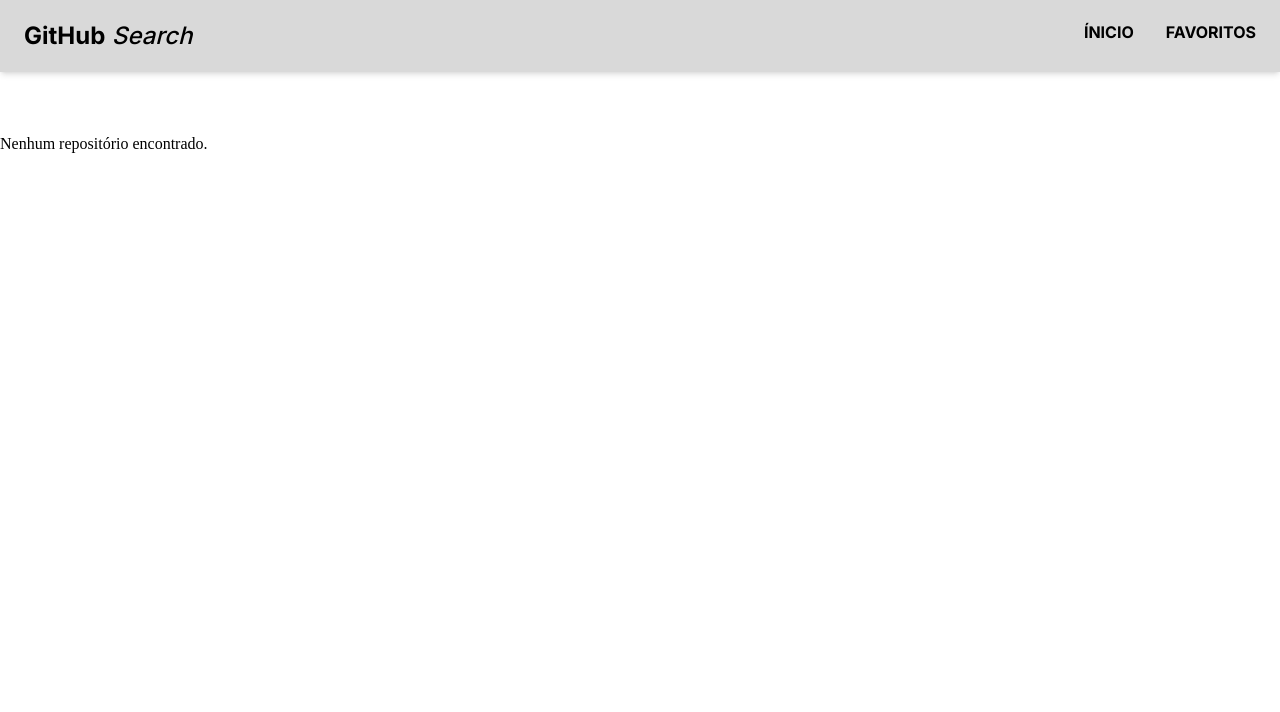
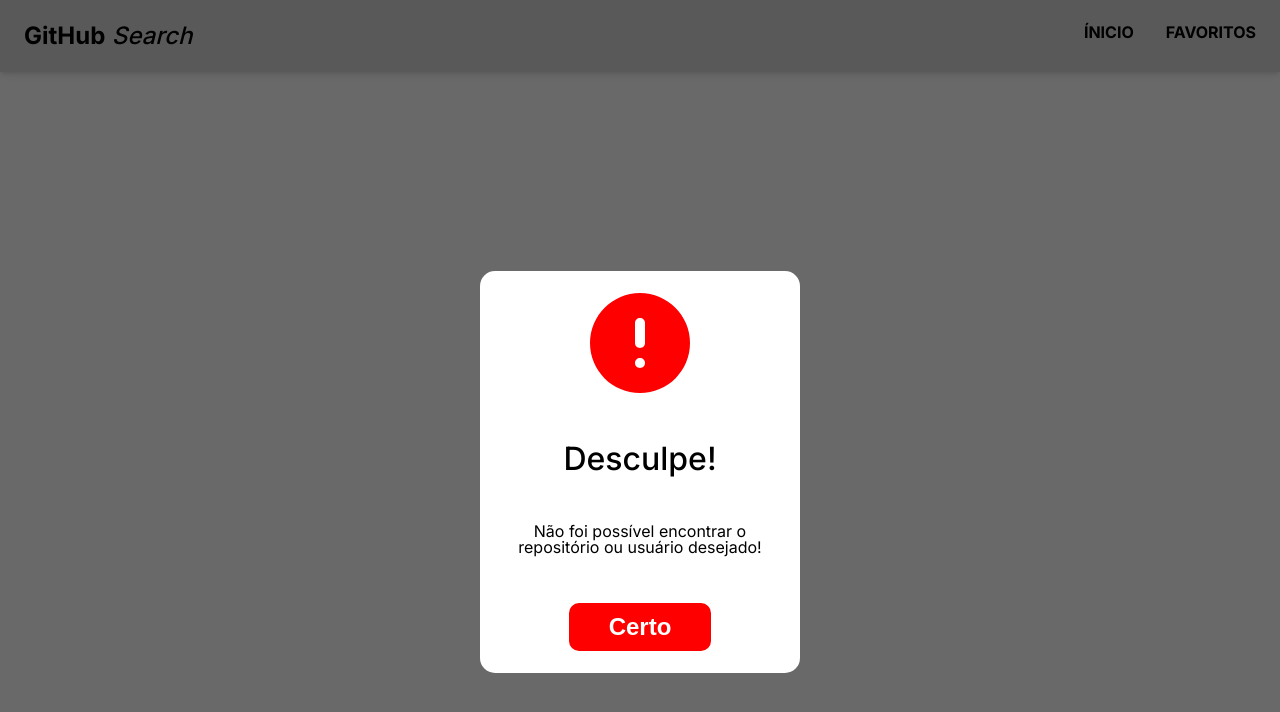
Before and after one commit to hortelaa/github_search, a Vue app: page /repositorios in a window 1280 px wide. Shown: the top 712 px of the page. Built offline with nearby package versions, Linux system fonts and the light colour scheme.

Commit message:
feat: modal de erro 100% pronto

```diff
--- a/src/App.vue
+++ b/src/App.vue
@@ -3,6 +3,7 @@
   <router-view></router-view>
 </template>
 
+
 <script setup>
 import Navbar from './components/Navbar.vue';
 </script>
--- /dev/null
+++ b/src/components/ErrorModal.vue
@@ -0,0 +1,91 @@
+<template>
+    <div class="modal-main">
+        <div class="modal-background"></div>
+        <div class="modal-body">
+            <div class="modal-card">
+                <figure>
+                    <svg width="100" height="100" viewBox="0 0 100 100" fill="none" xmlns="http://www.w3.org/2000/svg">
+                        <path
+                            d="M50 75C51.4167 75 52.605 74.52 53.565 73.56C54.5217 72.6033 55 71.4167 55 70C55 68.5833 54.5217 67.395 53.565 66.435C52.605 65.4783 51.4167 65 50 65C48.5833 65 47.3967 65.4783 46.44 66.435C45.48 67.395 45 68.5833 45 70C45 71.4167 45.48 72.6033 46.44 73.56C47.3967 74.52 48.5833 75 50 75ZM50 100C43.0833 100 36.5833 98.6867 30.5 96.06C24.4167 93.4367 19.125 89.875 14.625 85.375C10.125 80.875 6.56333 75.5833 3.94 69.5C1.31333 63.4167 0 56.9167 0 50C0 43.0833 1.31333 36.5833 3.94 30.5C6.56333 24.4167 10.125 19.125 14.625 14.625C19.125 10.125 24.4167 6.56167 30.5 3.935C36.5833 1.31167 43.0833 0 50 0C56.9167 0 63.4167 1.31167 69.5 3.935C75.5833 6.56167 80.875 10.125 85.375 14.625C89.875 19.125 93.4367 24.4167 96.06 30.5C98.6867 36.5833 100 43.0833 100 50C100 56.9167 98.6867 63.4167 96.06 69.5C93.4367 75.5833 89.875 80.875 85.375 85.375C80.875 89.875 75.5833 93.4367 69.5 96.06C63.4167 98.6867 56.9167 100 50 100ZM50 55C51.4167 55 52.605 54.52 53.565 53.56C54.5217 52.6033 55 51.4167 55 50V30C55 28.5833 54.5217 27.395 53.565 26.435C52.605 25.4783 51.4167 25 50 25C48.5833 25 47.3967 25.4783 46.44 26.435C45.48 27.395 45 28.5833 45 30V50C45 51.4167 45.48 52.6033 46.44 53.56C47.3967 54.52 48.5833 55 50 55Z"
+                            fill="#FF0000" />
+                    </svg>
+
+                </figure>
+                <h2 class="modal-title">Desculpe!</h2>
+                <p class="modal-description">
+                    Não foi possível encontrar o repositório ou usuário desejado!</p>
+                <button @click="fecharModal" class="modal-button">Certo</button>
+            </div>
+        </div>
+    </div>
+</template>
+
+<style lang="scss" scoped>
+.modal-main {
+    font-family: 'Inter', sans-serif;
+    text-align: center;
+
+    .modal-background {
+        width: 100%;
+        top: 0;
+        left: 0;
+        z-index: 10;
+        height: 100%;
+        position: fixed;
+        background: rgba(0, 0, 0, 0.59);
+    }
+
+    .modal-body {
+        position: fixed;
+        display: flex;
+        height: 100%;
+        width: 100%;
+        z-index: 20;
+        justify-content: center;
+        align-items: center;
+
+        .modal-card {
+            background-color: white;
+            display: flex;
+            justify-content: start;
+            align-items: center;
+            flex-direction: column;
+            width: 20rem;
+            border-radius: 15px;
+            gap: 3rem;
+            padding: 22px;
+
+            .modal-title {
+                font-size: 32px;
+                font-weight: 500;
+            }
+
+            .modal-description {
+                font-weight: 400;
+            }
+
+            .modal-button {
+                font-weight: 700;
+                cursor: pointer;
+                border-radius: 10px;
+                padding: 0.6rem 2.5rem;
+                border: none;
+                color: white;
+                font-size: 24px;
+                background-color: #FF0000;
+            }
+        }
+    }
+}
+</style>
+<script>
+export default {
+    methods: {
+        fecharModal() {
+            const modal = document.querySelector(".modal-main");
+            modal.style.display = "none";
+            this.$router.push('/')
+        },
+    },
+};
+</script>
--- a/src/components/Navbar.vue
+++ b/src/components/Navbar.vue
@@ -19,7 +19,7 @@
     background-color: #D9D9D9;
     box-shadow: 0 4px 6px -1px rgb(0 0 0 / 0.1), 0 2px 4px -2px rgb(0 0 0 / 0.1);
     padding: 1.5rem;
-    margin-bottom: 4rem;
+    position: relative;
     font-family: 'Inter', sans-serif;
 
     .nav-logo {
--- a/src/views/repositorios.vue
+++ b/src/views/repositorios.vue
@@ -1,10 +1,13 @@
 <template>
     <RepoCard v-for="repos in reposVisiveis" :repositorios_data="repos"></RepoCard>
-    <p v-if="!repositorios.length">Nenhum repositório encontrado.</p>
+    <p v-if="!repositorios.length">
+        <ErrorModal></ErrorModal>
+    </p>
     <button v-if="reposVisiveis.length < repositorios.length" @click="mostrarMais">mostrar mais</button>
 </template>
 
 <script>
+import ErrorModal from '@/components/ErrorModal.vue';
 import RepoCard from '@/components/RepoCard.vue';
 import { useMainStore } from '@/store/mainStore';
 
@@ -16,7 +19,8 @@ export default {
         }
     },
     components: {
-        RepoCard
+        RepoCard,
+        ErrorModal
     },
     computed: {
         repositorios() {
--- a/src/views/usuarios.vue
+++ b/src/views/usuarios.vue
@@ -1,6 +1,8 @@
 <template>
     <UserCard v-for="user in usuariosVisiveis" :key="user.id" :usuarios="user"></UserCard>
-    <p v-if="!usuarios.length">Nenhum repositório encontrado.</p>
+    <p v-if="!usuarios.length">
+        <ErrorModal></ErrorModal>
+    </p>
     <button v-if="!todosVisiveis" @click="verMais">MOSTRAR MAIS</button>
 </template>
 
@@ -8,6 +10,7 @@
 <script>
 import UserCard from "@/components/UserCard.vue";
 import { useMainStore } from "@/store/mainStore"
+import ErrorModal from "@/components/ErrorModal.vue";
 
 export default {
     name: 'Usuários Page',
@@ -17,7 +20,8 @@ export default {
         }
     },
     components: {
-        UserCard
+        UserCard,
+        ErrorModal
     },
     computed: {
         usuarios() {
```
